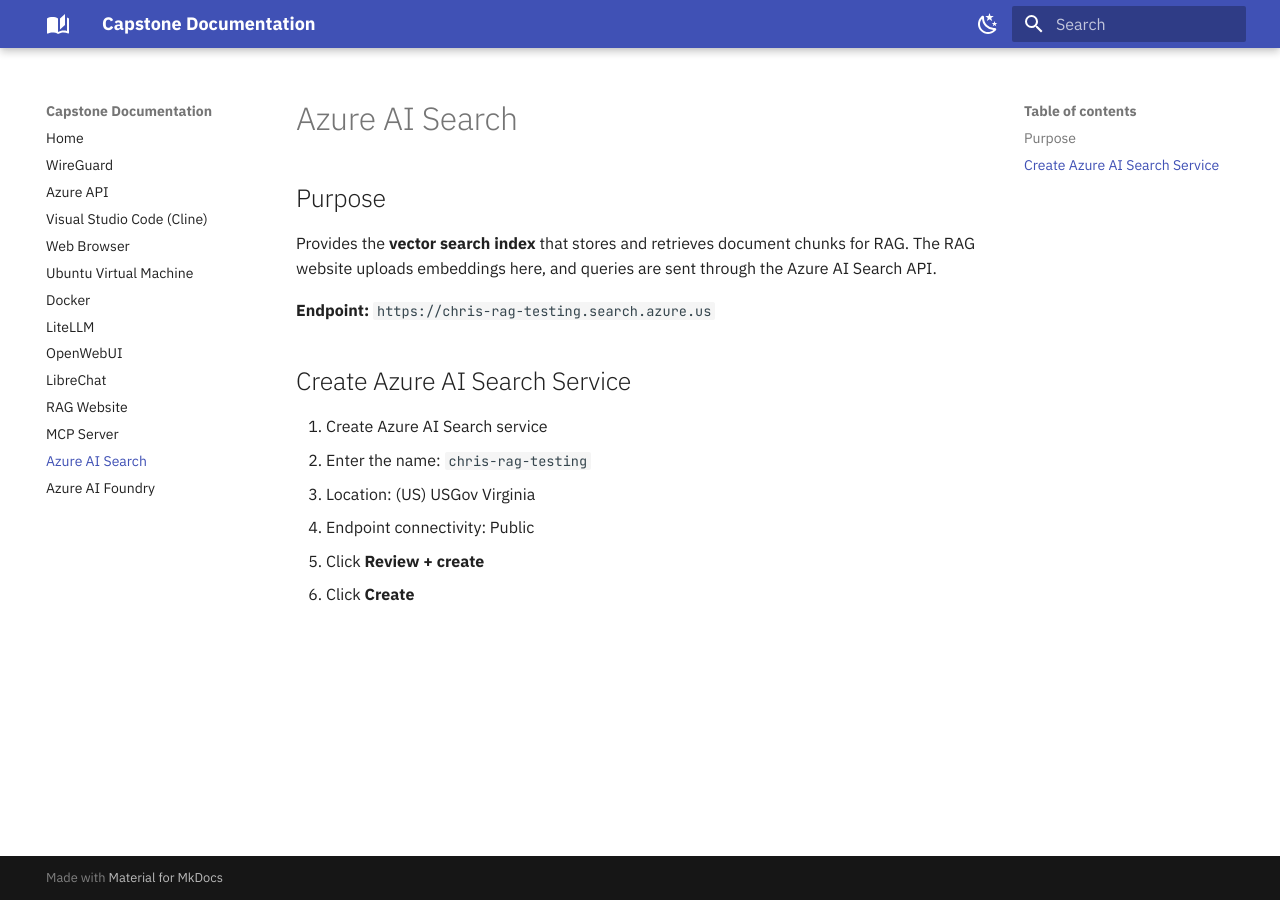
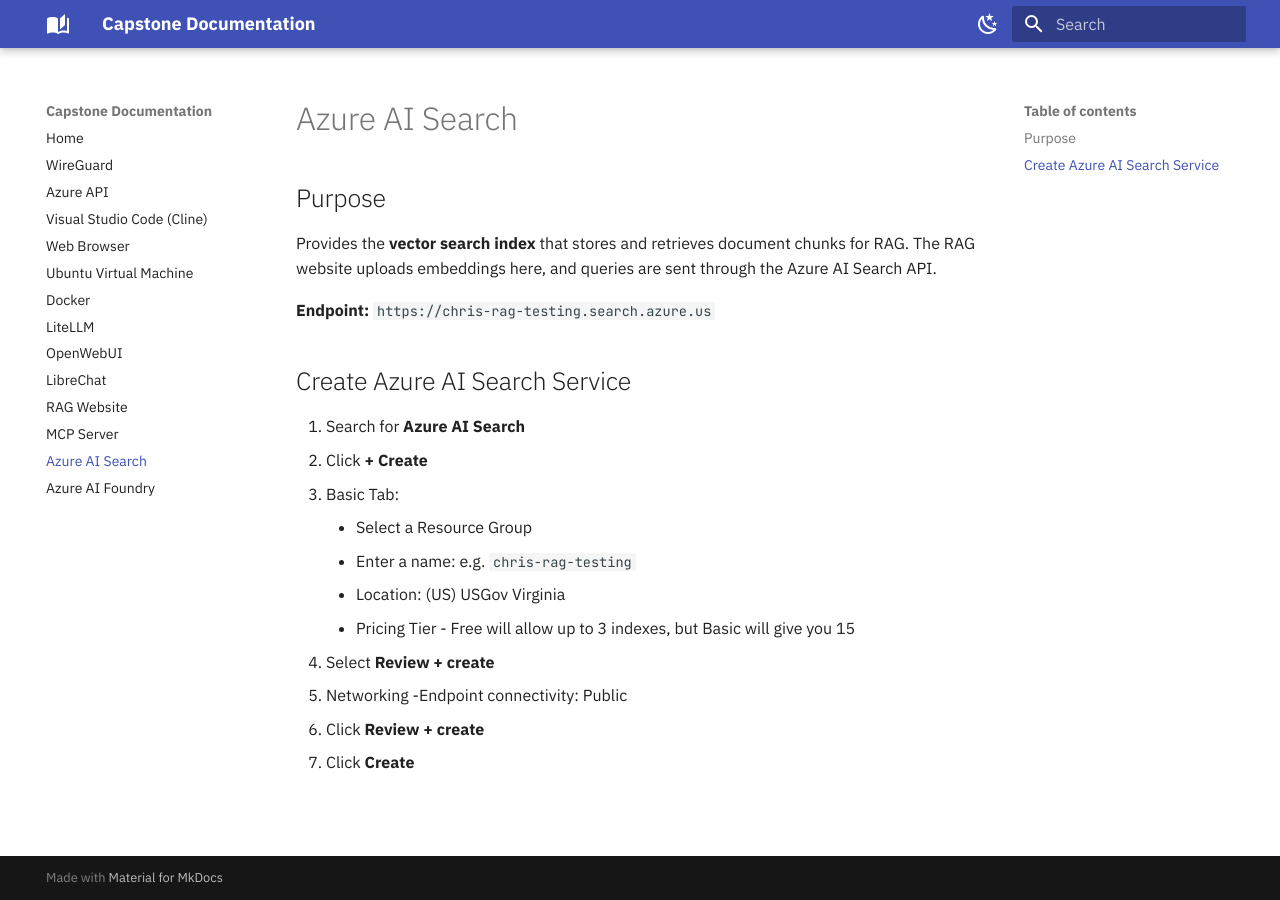
Before and after one commit to Zabuddia/capstone-documentation, an MkDocs documentation site: the page built from docs/azure-ai-search.md, in a window 1280 px wide. Built offline with MkDocs 1.6.1 and Material for MkDocs 9.7.7, drawn with Linux system fonts in a browser that asks for light colours.

Commit message:
AI Search finishes

```diff
--- a/docs/azure-ai-search.md
+++ b/docs/azure-ai-search.md
@@ -7,9 +7,16 @@
 
 ## Create Azure AI Search Service
 
-1. Create Azure AI Search service
-2. Enter the name: `chris-rag-testing`
-3. Location: (US) USGov Virginia
-4. Endpoint connectivity: Public
-5. Click **Review + create**
-6. Click **Create**
+1. Search for **Azure AI Search**
+2. Click **+ Create**
+3. Basic Tab:
+
+    * Select a Resource Group
+    * Enter a name: e.g. `chris-rag-testing`
+    * Location: (US) USGov Virginia
+    * Pricing Tier - Free will allow up to 3 indexes, but Basic will give you 15
+
+4. Select **Review + create**
+5. Networking -Endpoint connectivity: Public
+6. Click **Review + create**
+7. Click **Create**
```
Also changed, not shown: docs/azure-ai-foundry.md (+0 -2 lines).
